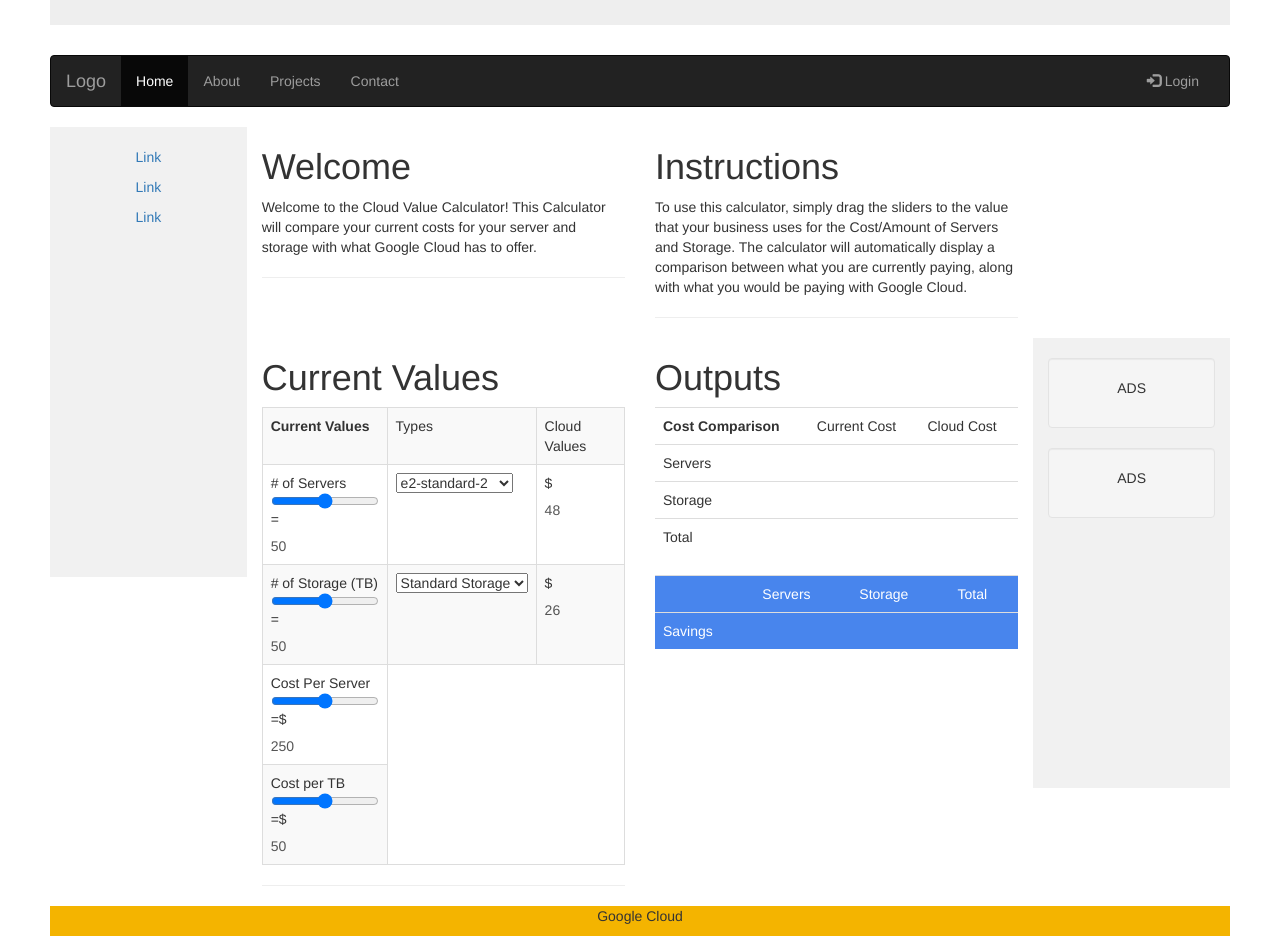
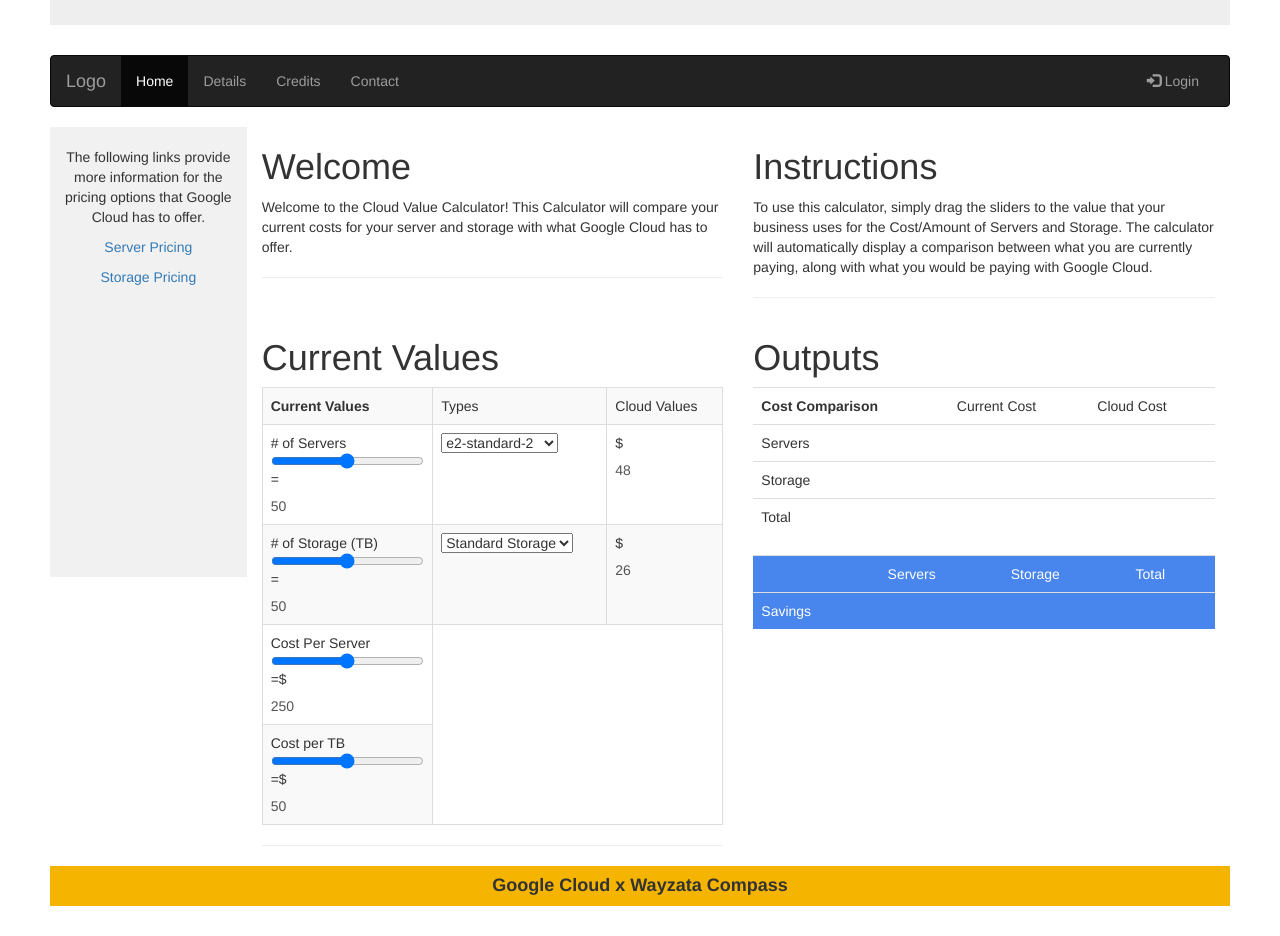
Before and after one commit to arafaram000/Calculater, a plain HTML site: page index.html in a window 1280 px wide. Shown: the part 220-1156 px from the top of the page. After the commit the page ends 1126 px from the top, so only its background shows below. Drawn offline with nearby package versions, Linux system fonts and the light colour scheme.

Commit message:
Update index.html

```diff
--- a/index.html
+++ b/index.html
@@ -29,8 +29,8 @@
           <div class="collapse navbar-collapse" id="myNavbar">
             <ul class="nav navbar-nav">
               <li class="active"><a href="#">Home</a></li>
-              <li><a href="#">About</a></li>
-              <li><a href="#">Projects</a></li>
+              <li><a href="details.html">Details</a></li>
+              <li><a href="credits.html">Credits</a></li>
               <li><a href="#">Contact</a></li>
             </ul>
             <ul class="nav navbar-nav navbar-right">
@@ -42,21 +42,21 @@
     <div class="container-fluid text-center">
         <div class="row content">
           <div class="col-sm-2 sidenav">
-            <p><a href="#">Link</a></p>
-            <p><a href="#">Link</a></p>
-            <p><a href="#">Link</a></p>
+            <p>The following links provide more information for the pricing options that Google Cloud has to offer.</p>
+            <p><a href="https://cloud.google.com/compute/all-pricing#e2_machine-types" target="blank">Server Pricing</a></p>
+            <p><a href="https://cloud.google.com/storage/pricing#storage-pricing" target="blank">Storage Pricing</a></p>
           </div>
-          <div class="col-sm-4 text-left">
+          <div class="col-sm-5 text-left">
             <h1>Welcome</h1>
             <p>Welcome to the Cloud Value Calculator! This Calculator will compare your current costs for your server and storage with what Google Cloud has to offer.</p>
             <hr>
           </div>
-          <div class="col-sm-4 text-left">
+          <div class="col-sm-5 text-left">
             <h1>Instructions</h1>
             <p>To use this calculator, simply drag the sliders to the value that your business uses for the Cost/Amount of Servers and Storage. The calculator will automatically display a comparison between what you are currently paying, along with what you would be paying with Google Cloud.</p>
             <hr>
           </div>
-          <div class="col-sm-4 text-left">
+          <div class="col-sm-5 text-left">
             <h1>Current Values</h1>
             <form oninput="aa.value=parseInt(a.value),bb.value=parseInt(b.value),cc.value=parseInt(c.value),dd.value=parseInt(d.value)">
                 <table class="table table-striped table-bordered table-sm"> <!--Table for user to input values for their current costs. Table also shows the cloud costs per server/TB-->
@@ -73,7 +73,7 @@
                               <option value="192.96">e2-standard-8</option>
                              <option value="385.92">e2-standard-16</option>
                         </select></td>
-                              <td>$<output display="inline" id="coolguy" name="coolguy">48</output></td>
+                          <td>$<output display="inline" id="coolguy" name="coolguy">48</output></td>
                     </tr>
                     <tr>
                         <td># of Storage (TB) <br><input type="range" id="custemerStorage" name="b" value="50" oninput="fn1()">=
@@ -98,7 +98,7 @@
             </form>
             <hr>
           </div>
-          <div class="col-sm-4 text-left">
+          <div class="col-sm-5 text-left">
             <h1>Outputs</h1>
             <table class="table"> <!--Table showing comparison of current costs and Cloud costs-->
                 <tr>
@@ -141,18 +141,18 @@
                 </tr>
             </table>
           </div>
-          <div class="col-sm-2 sidenav">
+          <!--<div class="col-sm-2 sidenav">
             <div class="well">
               <p>ADS</p>
             </div>
             <div class="well">
               <p>ADS</p>
             </div>
-          </div>
+          </div>-->
         </div>
       </div>
       <footer class="container-fluid text-center">
-        <p>Google Cloud</p>
+        <h4><strong>Google Cloud x Wayzata Compass</strong></h4>
       </footer>
     <script src="https://code.jquery.com/jquery-3.4.1.slim.min.js" integrity="sha384-J6qa4849blE2+poT4WnyKhv5vZF5SrPo0iEjwBvKU7imGFAV0wwj1yYfoRSJoZ+n" crossorigin="anonymous"></script>
         <script src="https://cdn.jsdelivr.net/npm/popper.js@1.16.0/dist/umd/popper.min.js" integrity="sha384-Q6E9RHvbIyZFJoft+2mJbHaEWldlvI9IOYy5n3zV9zzTtmI3UksdQRVvoxMfooAo" crossorigin="anonymous"></script>
```
